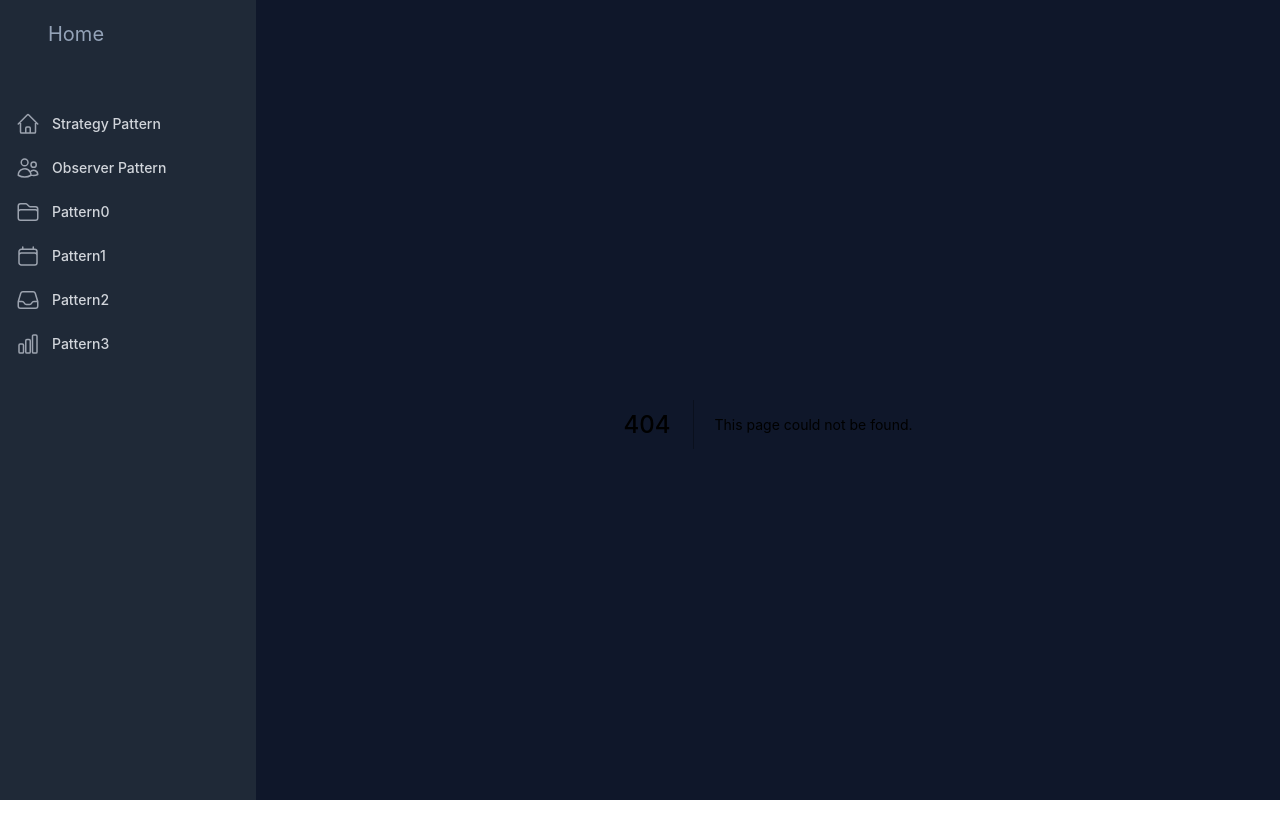
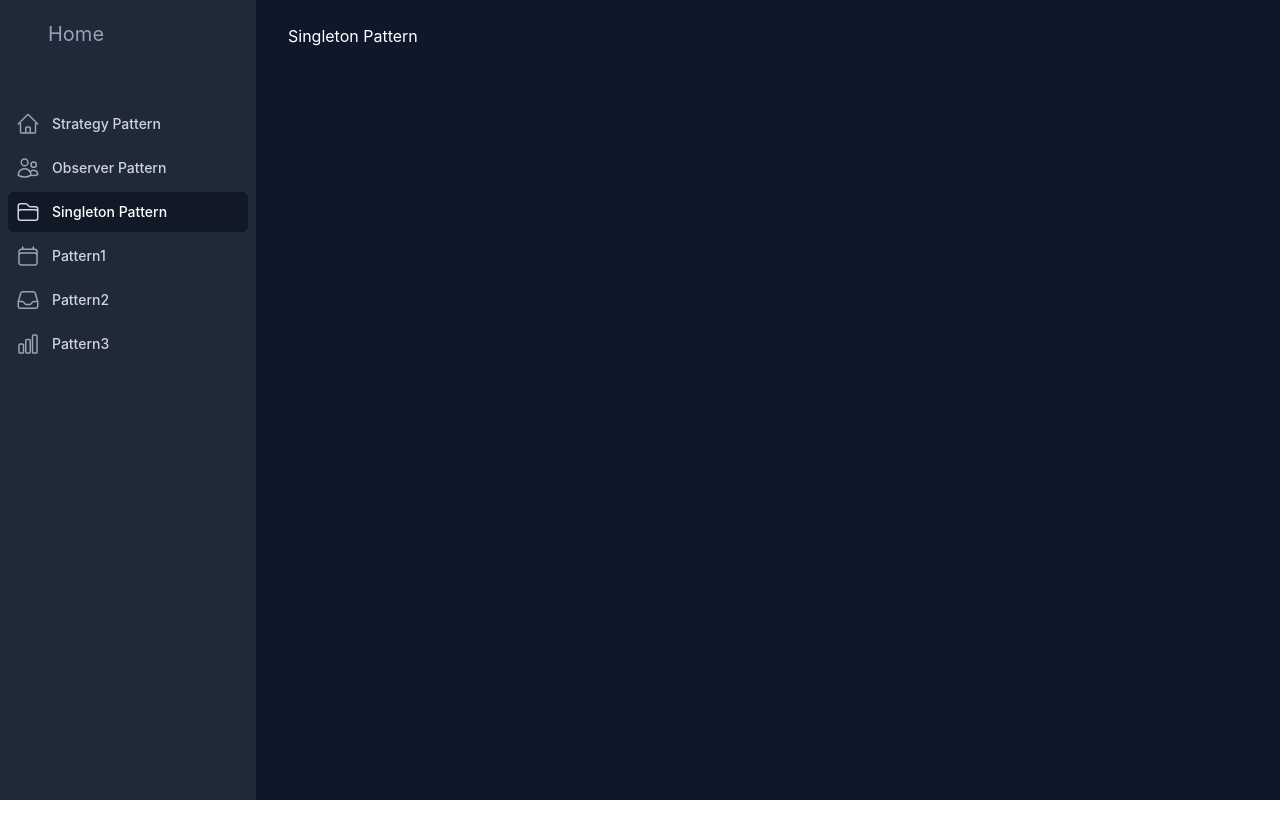
Before and after one commit to JackSanders1998/design-patterns, a Next.js app: page /patterns/singleton in a window 1280 px wide. Before the commit this address had no page. Shown: the top 838 px of the page. After the commit the page ends 800 px from the top, so only its background shows below. Built offline with nearby package versions, Linux system fonts and the light colour scheme.

Commit message:
singleton pattern

```diff
--- a/components/layout.tsx
+++ b/components/layout.tsx
@@ -34,10 +34,10 @@ function Layout({ children }: { children: React.ReactNode }) {
       current: router.route === "/patterns/observer",
     },
     {
-      name: "Pattern0",
-      href: "/patterns/pattern0",
+      name: "Singleton Pattern",
+      href: "/patterns/singleton",
       icon: FolderIcon,
-      current: router.route === "/patterns/pattern0",
+      current: router.route === "/patterns/singleton",
     },
     {
       name: "Pattern1",
--- /dev/null
+++ b/pages/api/singleton.ts
@@ -0,0 +1,137 @@
+// Next.js API route support: https://nextjs.org/docs/api-routes/introduction
+import type { NextApiRequest, NextApiResponse } from "next";
+
+type ChocolateBoilerResponse = {
+  empty: boolean;
+  boiled: boolean;
+};
+
+type Data = {
+  scores: number[];
+  chocolates: ChocolateBoilerResponse[];
+};
+
+class ChocolateBoiler {
+  private empty: boolean = true;
+  private boiled: boolean = false;
+
+  private static _instance: ChocolateBoiler = new ChocolateBoiler();
+
+  constructor() {
+    if (ChocolateBoiler._instance) {
+      throw new Error(
+        "Error: Instantiation failed: Use ChocolateBoilerDemo.getInstance() instead of new."
+      );
+    }
+    ChocolateBoiler._instance = this;
+  }
+
+  public static getInstance(): ChocolateBoiler {
+    return ChocolateBoiler._instance;
+  }
+
+  public fill(): void {
+    if (this.isEmpty()) {
+      // fill the boiler with a milk/chocolate mixture
+      this.empty = false;
+      this.boiled = false;
+    }
+  }
+
+  public drain(): void {
+    if (!this.isEmpty() && this.isBoiled()) {
+      // drain the boiled milk and chocolate
+      this.empty = true;
+    }
+  }
+
+  public boil(): void {
+    if (!this.isEmpty() && !this.isBoiled()) {
+      // bring the contents to a boil
+      this.boiled = true;
+    }
+  }
+
+  public isEmpty(): boolean {
+    return this.empty;
+  }
+
+  public isBoiled(): boolean {
+    return this.boiled;
+  }
+}
+
+class SingletonClass {
+  private static _instance: SingletonClass = new SingletonClass();
+
+  private _score: number = 0;
+
+  constructor() {
+    if (SingletonClass._instance) {
+      throw new Error(
+        "Error: Instantiation failed: Use SingletonDemo.getInstance() instead of new."
+      );
+    }
+    SingletonClass._instance = this;
+  }
+
+  public static getInstance(): SingletonClass {
+    return SingletonClass._instance;
+  }
+
+  public setScore(value: number): void {
+    this._score = value;
+  }
+
+  public getScore(): number {
+    return this._score;
+  }
+
+  public addPoints(value: number): void {
+    this._score += value;
+  }
+
+  public removePoints(value: number): void {
+    this._score -= value;
+  }
+}
+
+export default function handler(
+  req: NextApiRequest,
+  res: NextApiResponse<Data>
+) {
+  const singletonResponse: number[] = [];
+  var scoreManager = SingletonClass.getInstance();
+  singletonResponse.push(scoreManager.getScore());
+  scoreManager.setScore(10);
+  singletonResponse.push(scoreManager.getScore());
+  scoreManager.addPoints(1);
+  singletonResponse.push(scoreManager.getScore());
+  scoreManager.removePoints(2);
+  singletonResponse.push(scoreManager.getScore());
+  // --------
+  const chocolateResponse: ChocolateBoilerResponse[] = [];
+  var chocolateManager = ChocolateBoiler.getInstance();
+  chocolateResponse.push({
+    empty: chocolateManager.isEmpty(),
+    boiled: chocolateManager.isBoiled(),
+  });
+  chocolateManager.fill();
+  chocolateResponse.push({
+    empty: chocolateManager.isEmpty(),
+    boiled: chocolateManager.isBoiled(),
+  });
+  chocolateManager.boil();
+  chocolateResponse.push({
+    empty: chocolateManager.isEmpty(),
+    boiled: chocolateManager.isBoiled(),
+  });
+  chocolateManager.drain();
+  chocolateResponse.push({
+    empty: chocolateManager.isEmpty(),
+    boiled: chocolateManager.isBoiled(),
+  });
+  res
+    .status(200)
+    .json({ scores: singletonResponse, chocolates: chocolateResponse });
+}
--- a/pages/patterns/observer.tsx
+++ b/pages/patterns/observer.tsx
@@ -1,7 +1,4 @@
-import Main from "../../patterns/observer/main";
-
 const Observer = () => {
-  new Main();
   return <>observer pattern</>;
 };
 
--- a/pages/patterns/pattern0.tsx
+++ /dev/null
@@ -1,5 +0,0 @@
-const Pattern0 = () => {
-  return <>pattern 0</>;
-};
-
-export default Pattern0;
--- /dev/null
+++ b/pages/patterns/singleton.tsx
@@ -0,0 +1,62 @@
+import ChocolateBoiler, {
+  ChocolateBoilerResponse,
+  SingletonResponseType,
+} from "../../patterns/singleton";
+import React, { useState } from "react";
+
+type PropType = {
+  buttonText: string;
+  singletonFunction: SingletonResponseType;
+};
+
+const Singleton = () => {
+  const [chocolateBoilerFeed, setChocolateBoilerFeed] = useState([]);
+  let chocolateResponse: ChocolateBoilerResponse[] = [];
+  let chocolateManager = ChocolateBoiler.getInstance();
+  // chocolateResponse.push({
+  //   empty: chocolateManager.isEmpty(),
+  //   boiled: chocolateManager.isBoiled(),
+  // });
+  // chocolateManager.fill();
+  // chocolateResponse.push({
+  //   empty: chocolateManager.isEmpty(),
+  //   boiled: chocolateManager.isBoiled(),
+  // });
+  // chocolateManager.boil();
+  // chocolateResponse.push({
+  //   empty: chocolateManager.isEmpty(),
+  //   boiled: chocolateManager.isBoiled(),
+  // });
+  // chocolateManager.drain();
+  // chocolateResponse.push({
+  //   empty: chocolateManager.isEmpty(),
+  //   boiled: chocolateManager.isBoiled(),
+  // });
+  // console.log(chocolateResponse);
+
+  const SingletonButton = (props: PropType) => {
+    const handleClick = () => {
+      const tempchocolateBoilerFeed = chocolateBoilerFeed.slice();
+      // tempchocolateBoilerFeed.push(props.singletonFunction);
+      setChocolateBoilerFeed(tempchocolateBoilerFeed);
+      setChocolateBoilerFeed(tempchocolateBoilerFeed);
+    };
+    return (
+      <button
+        type="button"
+        className="inline-flex items-center rounded border border-transparent bg-indigo-100 px-2.5 py-1.5 text-xs font-medium text-indigo-700 hover:bg-indigo-200 focus:outline-none focus:ring-2 focus:ring-indigo-500 focus:ring-offset-2"
+        onClick={handleClick}
+      >
+        {props.buttonText}
+      </button>
+    );
+  };
+
+  return (
+    <div>
+      <h1 className="text-white">Singleton Pattern</h1>
+    </div>
+  );
+};
+
+export default Singleton;
--- /dev/null
+++ b/patterns/singleton/index.ts
@@ -0,0 +1,64 @@
+export type SingletonResponseType = {
+  mallard: string;
+  rubberDuck: string;
+  icon: React.ComponentType<React.SVGProps<SVGSVGElement>>;
+};
+
+export type ChocolateBoilerResponse = {
+  empty: boolean;
+  boiled: boolean;
+};
+
+type Data = {
+  chocolates: ChocolateBoilerResponse[];
+};
+
+export default class ChocolateBoiler {
+  private empty: boolean = true;
+  private boiled: boolean = false;
+
+  private static _instance: ChocolateBoiler = new ChocolateBoiler();
+
+  constructor() {
+    if (ChocolateBoiler._instance) {
+      throw new Error(
+        "Error: Instantiation failed: Use ChocolateBoilerDemo.getInstance() instead of new."
+      );
+    }
+    ChocolateBoiler._instance = this;
+  }
+
+  public static getInstance(): ChocolateBoiler {
+    return ChocolateBoiler._instance;
+  }
+
+  public fill(): void {
+    if (this.isEmpty()) {
+      // fill the boiler with a milk/chocolate mixture
+      this.empty = false;
+      this.boiled = false;
+    }
+  }
+
+  public drain(): void {
+    if (!this.isEmpty() && this.isBoiled()) {
+      // drain the boiled milk and chocolate
+      this.empty = true;
+    }
+  }
+
+  public boil(): void {
+    if (!this.isEmpty() && !this.isBoiled()) {
+      // bring the contents to a boil
+      this.boiled = true;
+    }
+  }
+
+  public isEmpty(): boolean {
+    return this.empty;
+  }
+
+  public isBoiled(): boolean {
+    return this.boiled;
+  }
+}
```
Also changed, not shown: 2 other files (tests, documents, lock files or other folders).
